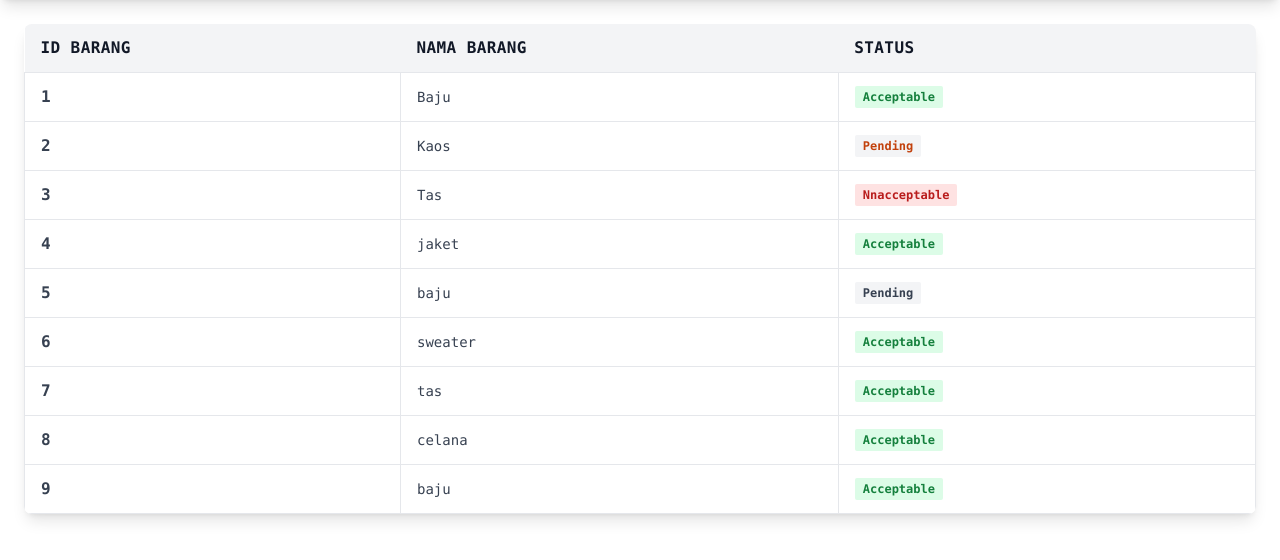
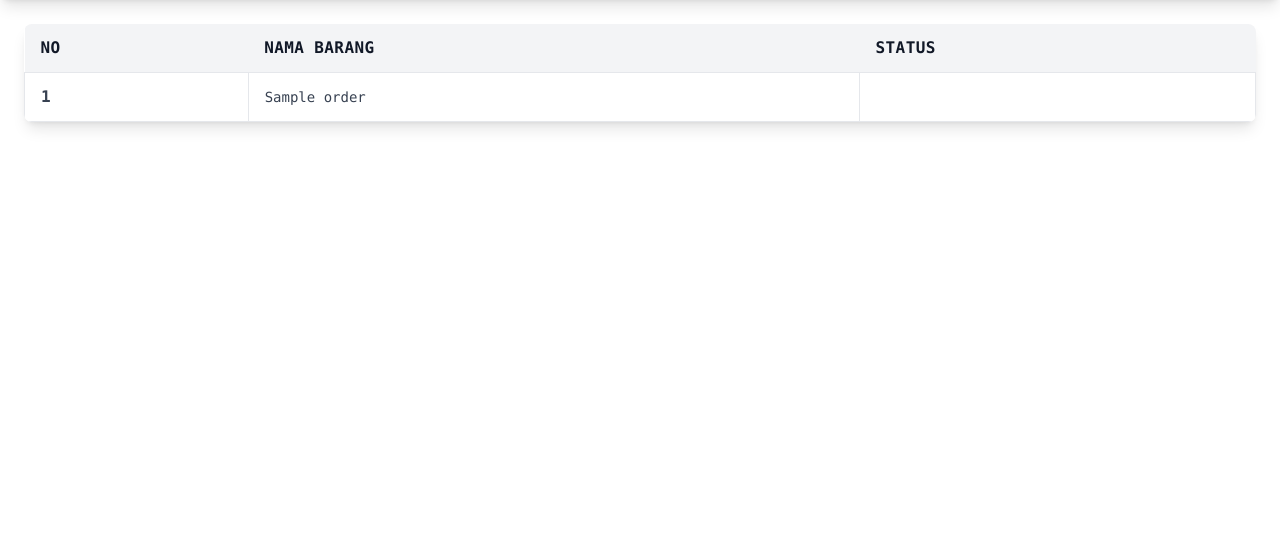
Before and after one commit to MuhammadSatria09/UAP_Web_Lanjut, a CodeIgniter 4 app: template app/Views/dashboard_customer.php in a window 1280 px wide. Shown: the part 52-612 px from the top of the page. Run offline with PHP 8.4 and a stand-in for CodeIgniter, Linux system fonts and the light colour scheme; the template is opened without the code that fills it: most values are stand-ins (such as "Sample title", 1, 10 or a date in 2020); some libraries are stand-ins or nearby versions.

Commit message:
crud_order

```diff
--- a/app/Config/Routes.php
+++ b/app/Config/Routes.php
@@ -21,3 +21,5 @@ $routes->post('/catalogue/save','Home::saveKatalog');
 $routes->get('/catalogue/(:num)','Home::editKatalog/$1');
 $routes->put('/catalogue/(:num)/update','Home::updateKatalog/$1');
 $routes->delete('/catalogue/(:num)','Home::deleteKatalog/$1');
+$routes->get('/order','Home::order');
+$routes->post('/order/store','Home::StoreOrder');
--- a/app/Database/Migrations/2023-11-23-211249_Order.php
+++ b/app/Database/Migrations/2023-11-23-211249_Order.php
@@ -30,9 +30,9 @@ class Order extends Migration
             ],
 
             'status' => [
-                'type'      => 'VARCHAR',
-                'constraint'    =>255,
-                'default'       => null,
+                'type'      => 'INT',
+                'constraint'    =>5,
+                'default'       => 0,
 
             ],
 
--- a/app/Views/dashboard_customer.php
+++ b/app/Views/dashboard_customer.php
@@ -24,8 +24,8 @@
             </div>
             <div class="flex flex-col md:flex-row hidden md:block -mx-2">
                 <a href="/customer" class="text-gray-800 rounded hover:bg-gray-900 hover:text-gray-100 hover:font-medium py-2 px-2 md:mx-2">Home</a>
-                <a href="/catalogue" class="text-gray-800 rounded hover:bg-gray-900 hover:text-gray-100 hover:font-medium py-2 px-2 md:mx-2">Catalouge</a>
-                <a href="/dashboard" class="text-gray-800 rounded hover:bg-gray-900 hover:text-gray-100 hover:font-medium py-2 px-2 md:mx-2">Order</a>
+                <a href="#" class="text-gray-800 rounded hover:bg-gray-900 hover:text-gray-100 hover:font-medium py-2 px-2 md:mx-2">Catalouge</a>
+                <a href="dashboard" class="text-gray-800 rounded hover:bg-gray-900 hover:text-gray-100 hover:font-medium py-2 px-2 md:mx-2">Order</a>
             </div>
         </div>
     </nav>
@@ -35,75 +35,41 @@
       <table class="w-full">
         <thead>
           <tr class="text-md font-semibold tracking-wide text-left text-gray-900 bg-gray-100 uppercase border-b border-gray-600">
-            <th class="px-4 py-3">Id Barang</th>
+            <th class="px-4 py-3">No</th>
             <th class="px-4 py-3">Nama Barang</th>
             <th class="px-4 py-3">Status</th>
           </tr>
         </thead>
         <tbody class="bg-white">
+
+        <?php $no = 1;
+        foreach ($orders as $order){
+        ?>
+
           <tr class="text-gray-700">
-            <td class="px-4 py-3 text-ms font-semibold border">1</td>
-            <td class="px-4 py-3 text-sm border">Baju</td>
+            <td class="px-4 py-3 text-ms font-semibold border"><?= $no++ ?></td>
+            <td class="px-4 py-3 text-sm border"><?= $order['nama_barang'] ?></td>
             <td class="px-4 py-3 text-xs border">
-              <span class="px-2 py-1 font-semibold leading-tight text-green-700 bg-green-100 rounded-sm"> Acceptable </span>
+              <span class="px-2 py-1 font-semibold leading-tight
+              <?php if($order['status'] == '0'){
+                  echo 'text-red-700 bg-red-100';};
+                  if($order['status'] == '1'){
+                  echo 'text-yellow-700 bg-yellow-100';};
+                  if($order['status'] == '2'){
+                  echo 'text-green-700 bg-green-100';};
+                  ?>
+               rounded-sm">
+                  <?php if($order['status'] == '0'){
+                  echo 'Belum Dikerjakan';};
+                  if($order['status'] == '1'){
+                  echo 'Sedang Dikerjakan';};
+                  if($order['status'] == '2'){
+                  echo 'Selesai';};
+                  ?>
+                  </span>
             </td>
           </tr>
-          <tr class="text-gray-700">
-            <td class="px-4 py-3 text-md font-semibold border">2</td>
-            <td class="px-4 py-3 text-sm border">Kaos</td>
-            <td class="px-4 py-3 text-xs border">
-              <span class="px-2 py-1 font-semibold leading-tight text-orange-700 bg-gray-100 rounded-sm"> Pending </span>
-            </td>
-          </tr>
-          <tr class="text-gray-700">
-            <td class="px-4 py-3 text-md font-semibold border">3</td>
-            <td class="px-4 py-3 text-sm border">Tas</td>
-            <td class="px-4 py-3 text-xs border">
-              <span class="px-2 py-1 font-semibold leading-tight text-red-700 bg-red-100 rounded-sm"> Nnacceptable </span>
-            </td>
-          </tr>
-          <tr class="text-gray-700">
-            <td class="px-4 py-3 border text-md font-semibold">4</td>
-            <td class="px-4 py-3 border text-sm">jaket</td>
-            <td class="px-4 py-3 border text-xs">
-              <span class="px-2 py-1 font-semibold leading-tight text-green-700 bg-green-100 rounded-sm"> Acceptable </span>
-            </td>
-          </tr>
-          <tr class="text-gray-700">
-            <td class="px-4 py-3 border text-md font-semibold">5</td>
-            <td class="px-4 py-3 border text-sm">baju</td>
-            <td class="px-4 py-3 border text-xs">
-              <span class="px-2 py-1 font-semibold leading-tight text-gray-700 bg-gray-100 rounded-sm"> Pending </span>
-            </td>
-          </tr>
-          <tr class="text-gray-700">
-            <td class="px-4 py-3 border text-md font-semibold">6</td>
-            <td class="px-4 py-3 border text-sm">sweater</td>
-            <td class="px-4 py-3 border text-xs">
-              <span class="px-2 py-1 font-semibold leading-tight text-green-700 bg-green-100 rounded-sm"> Acceptable </span>
-            </td>
-          </tr>
-          <tr class="text-gray-700">
-            <td class="px-4 py-3 border text-md font-semibold">7</td>
-            <td class="px-4 py-3 border text-sm">tas</td>
-            <td class="px-4 py-3 border text-xs">
-              <span class="px-2 py-1 font-semibold leading-tight text-green-700 bg-green-100 rounded-sm"> Acceptable </span>
-            </td>
-          </tr>
-          <tr class="text-gray-700">
-            <td class="px-4 py-3 border text-md font-semibold">8</td>
-            <td class="px-4 py-3 border text-sm">celana</td>
-            <td class="px-4 py-3 border text-xs">
-              <span class="px-2 py-1 font-semibold leading-tight text-green-700 bg-green-100 rounded-sm"> Acceptable </span>
-            </td>
-          </tr>
-          <tr class="text-gray-700">
-            <td class="px-4 py-3 border text-md font-semibold">9</td>
-            <td class="px-4 py-3 border text-sm">baju</td>
-            <td class="px-4 py-3 border text-xs">
-              <span class="px-2 py-1 font-semibold leading-tight text-green-700 bg-green-100 rounded-sm"> Acceptable </span>
-            </td>
-          </tr>
+          <?php }; ?>
         </tbody>
       </table>
     </div>
--- a/app/Views/home_customer.php
+++ b/app/Views/home_customer.php
@@ -26,8 +26,8 @@
             </div>
             <div class="flex flex-col md:flex-row hidden md:block -mx-2">
                 <a href="/customer" class="text-gray-800 rounded hover:bg-gray-900 hover:text-gray-100 hover:font-medium py-2 px-2 md:mx-2">Home</a>
-                <a href="/catalogue" class="text-gray-800 rounded hover:bg-gray-900 hover:text-gray-100 hover:font-medium py-2 px-2 md:mx-2">Catalouge</a>
-                <a href="/dashboard" class="text-gray-800 rounded hover:bg-gray-900 hover:text-gray-100 hover:font-medium py-2 px-2 md:mx-2">Order</a>
+                <a href="#" class="text-gray-800 rounded hover:bg-gray-900 hover:text-gray-100 hover:font-medium py-2 px-2 md:mx-2">Catalouge</a>
+                <a href="dashboard" class="text-gray-800 rounded hover:bg-gray-900 hover:text-gray-100 hover:font-medium py-2 px-2 md:mx-2">Order</a>
             </div>
         </div>
     </nav>
@@ -38,7 +38,7 @@
                 <p class="mt-2 text-sm text-gray-500 md:text-base">SewSense, membantu anda menemukan beragam pilihan desain, bahan, dan gaya yang dapat disesuaikan dengan kebutuhan bisnis Anda. Tim profesional kami siap membantu Anda merancang dan memproduksi seragam yang akan membedakan perusahaan Anda.
 Mari berkolaborasi dan wujudkan visi bisnis Anda bersama kami!</p>
                 <div class="flex justify-center lg:justify-start mt-6">
-                    <a class="px-4 py-3 bg-gray-900 text-gray-200 text-xs font-semibold rounded hover:bg-gray-800" href="#">Shop now</a>
+                    <a class="px-4 py-3 bg-gray-900 text-gray-200 text-xs font-semibold rounded hover:bg-gray-800" href="/order">Belanja Sekarang</a>
                     <a class="mx-4 px-4 py-3 bg-gray-300 text-gray-900 text-xs font-semibold rounded hover:bg-gray-400" href="#">Learn More</a>
                 </div>
             </div>
```
Also changed, not shown: app/Controllers/Home.php (+40 -3 lines), app/Models/OrderModel.php (added, +55 -0 lines), app/Views/tambah_order.php (added, +77 -0 lines).
